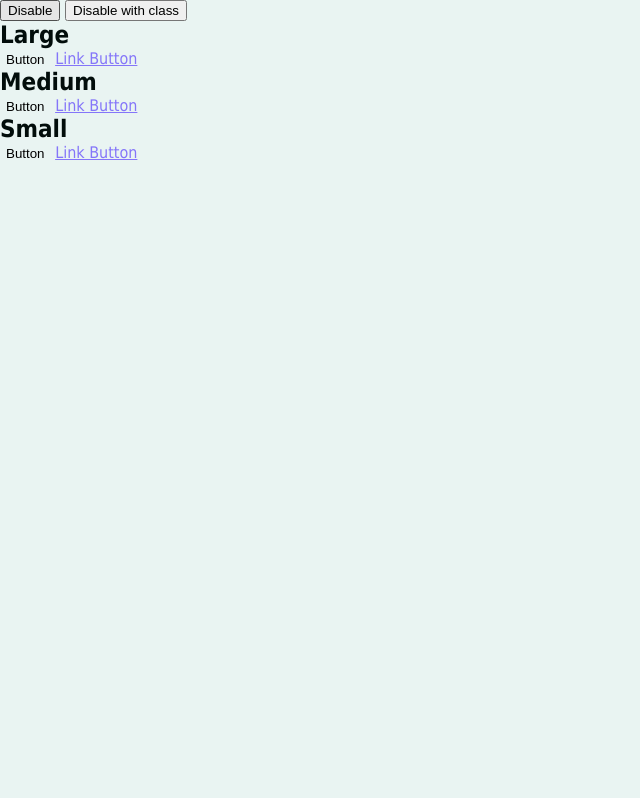
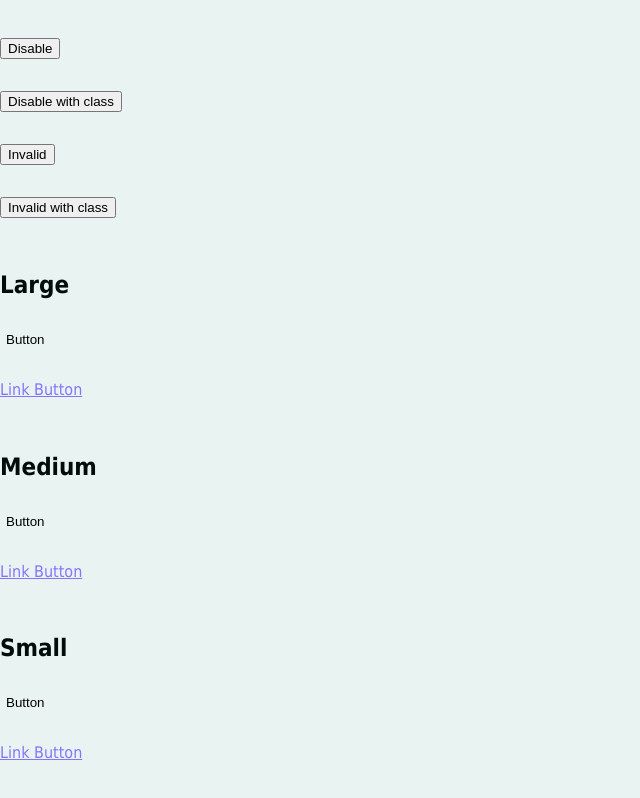
Before and after one commit to TyHil/personal-website-styles, a website: page inputs/featured/index.html in a window 1280 px wide. Shown: the whole page, without its empty margins (0-640 px from the left). Drawn offline with Linux system fonts and the light colour scheme; files that its build step writes are made by us from their sources; files whose address does not match are found by name.

Commit message:
Invalid inputs

```diff
--- a/inputs/featured/index.html
+++ b/inputs/featured/index.html
@@ -7,6 +7,7 @@
     <link rel="stylesheet" href="/style-guide/inputs/style.css" type="text/css" />
     <link rel="stylesheet" href="/style-guide/inputs/featured/style.css" type="text/css" />
     <link rel="stylesheet" href="/style-guide/inputs/featured/extra.css" type="text/css" />
+    <link rel="stylesheet" href="/style-guide/inputs/helper.css" type="text/css" />
   </head>
 
   <body>
@@ -31,6 +32,26 @@
     "
         >Disable with class</button
       >
+      <button
+        style="all: revert"
+        onclick="
+      const all = document.querySelectorAll('input, button, textarea');
+      for(let i = 0; i < all.length; i++) {
+        all[i].setCustomValidity('Invalid field.');
+      }
+    "
+        >Invalid</button
+      >
+      <button
+        style="all: revert"
+        onclick="
+      const all = document.querySelectorAll('input, button, a.button, textarea, label');
+      for(let i = 0; i < all.length; i++) {
+        all[i].classList.add('invalid');
+      }
+    "
+        >Invalid with class</button
+      >
     </div>
 
     <div>
```
Also changed, not shown: inputs/index.html (+20 -0 lines), inputs/style.css (+17 -0 lines).
